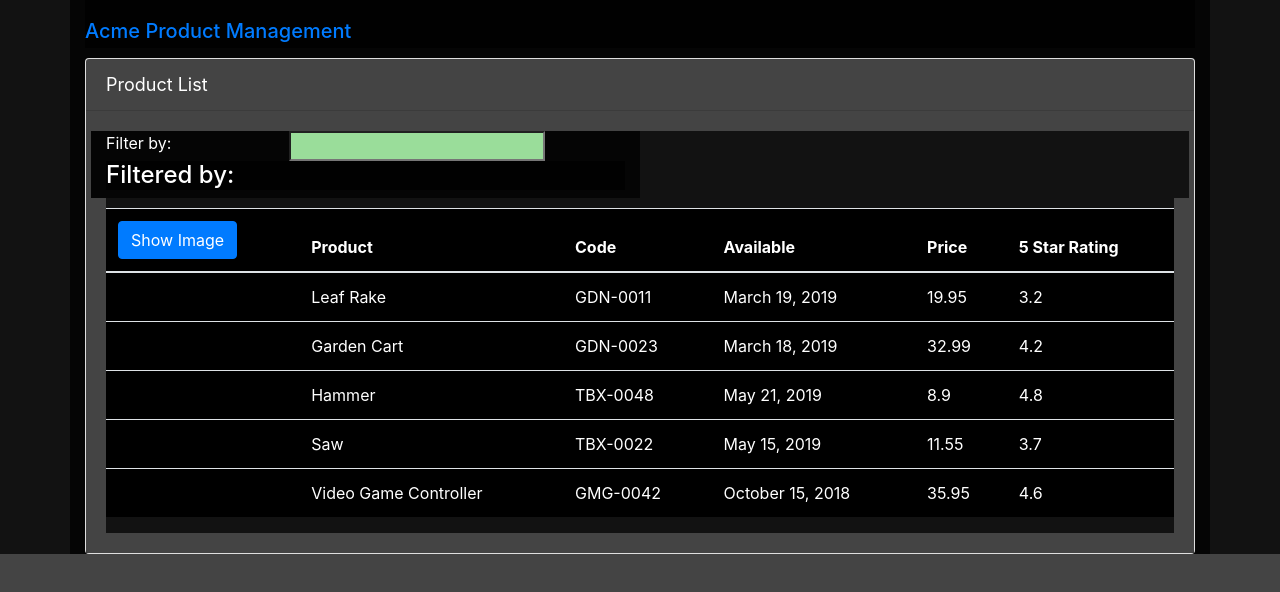
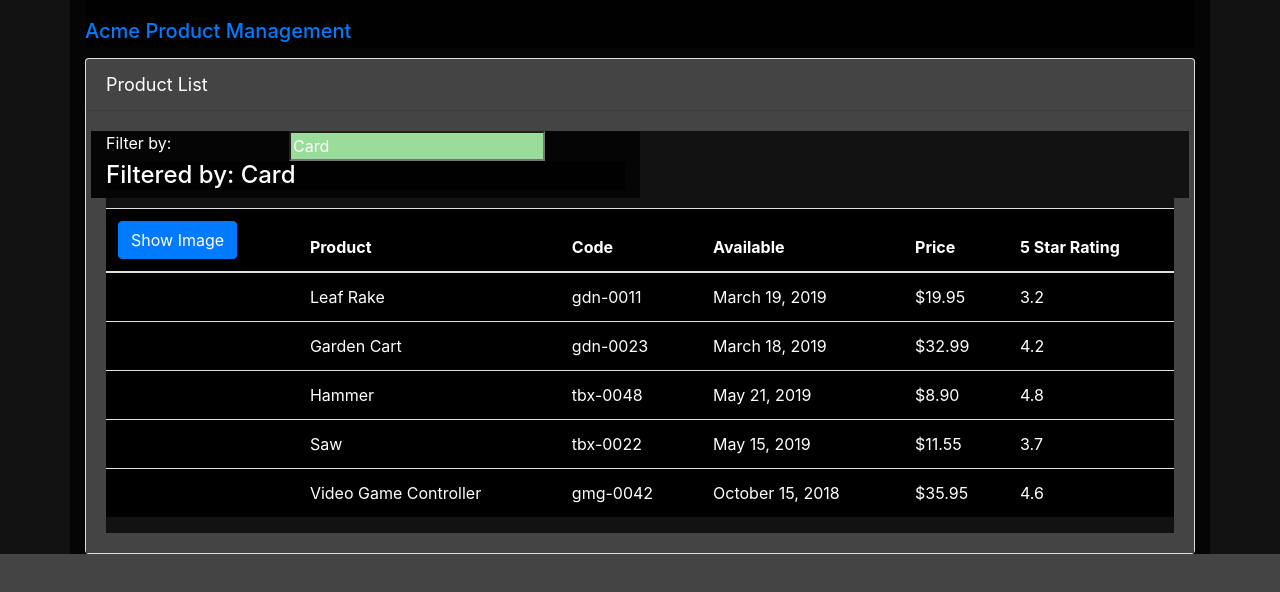
Before and after one commit to bahmani00/angular-amp, an Angular app: page / in a window 1280 px wide. Shown: the top 592 px of the page. Built offline with nearby package versions, Linux system fonts and the light colour scheme.

Commit message:
added filtering & pipes

```diff
--- a/src/app/app.module.ts
+++ b/src/app/app.module.ts
@@ -1,5 +1,6 @@
 import { BrowserModule } from '@angular/platform-browser';
 import { NgModule } from '@angular/core';
+import { FormsModule } from '@angular/forms';
 
 import { AppComponent } from './app.component';
 import { ProductListComponent } from './products/product-list.component';
@@ -10,7 +11,8 @@
     ProductListComponent
   ],
   imports: [
-    BrowserModule
+    BrowserModule,
+    FormsModule
   ],
   bootstrap: [AppComponent]
 })
--- a/src/app/products/product-list.component.html
+++ b/src/app/products/product-list.component.html
@@ -6,12 +6,14 @@
     <div class='row'>
       <div class='col-md-2'>Filter by:</div>
       <div class='col-md-4'>
-        <input type='text' />
+        <input type='text'
+               [(ngModel)]='listFilter' />
       </div>
     </div>
-    <div class='row'>
+    <div class='row'
+         *ngIf='listFilter'>
       <div class='col-md-6'>
-        <h4>Filtered by: </h4>
+        <h4>Filtered by: {{listFilter}}</h4>
       </div>
     </div>
     <div class='table-responsive'>
@@ -44,9 +46,9 @@
             <td>
                 {{ product.productName }}
             </td>
-            <td>{{ product.productCode }}</td>
+            <td>{{ product.productCode | lowercase }}</td>
             <td>{{ product.releaseDate }}</td>
-            <td>{{ product.price }}</td>
+            <td>{{ product.price | currency:'USD':'symbol':'1.2-2' }}</td>
             <td>
 				      {{ product.starRating }}
             </td>
--- a/src/app/products/product-list.component.ts
+++ b/src/app/products/product-list.component.ts
@@ -9,6 +9,7 @@
   imageWidth = 50;
   imageMargin = 2;
   showImage: boolean = false;
+  listFilter = 'Card';
 
   products: any[] = [
     {
```
